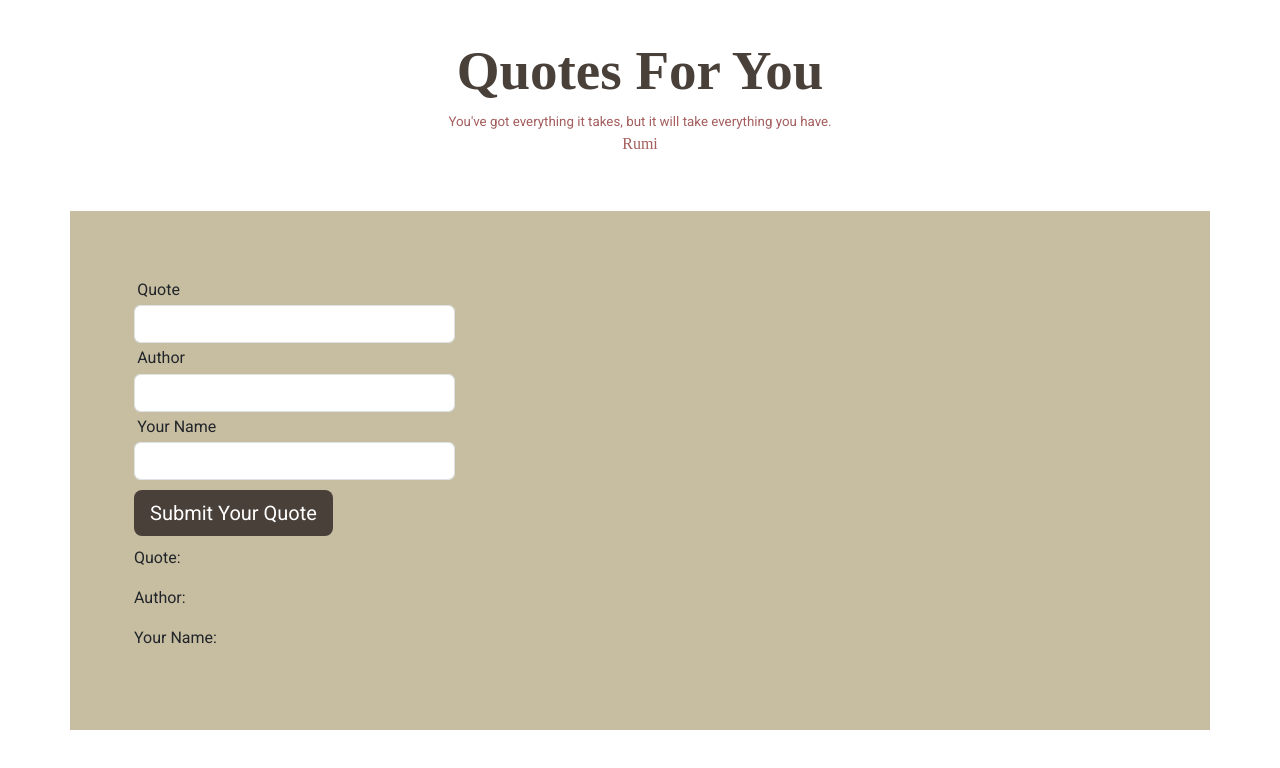
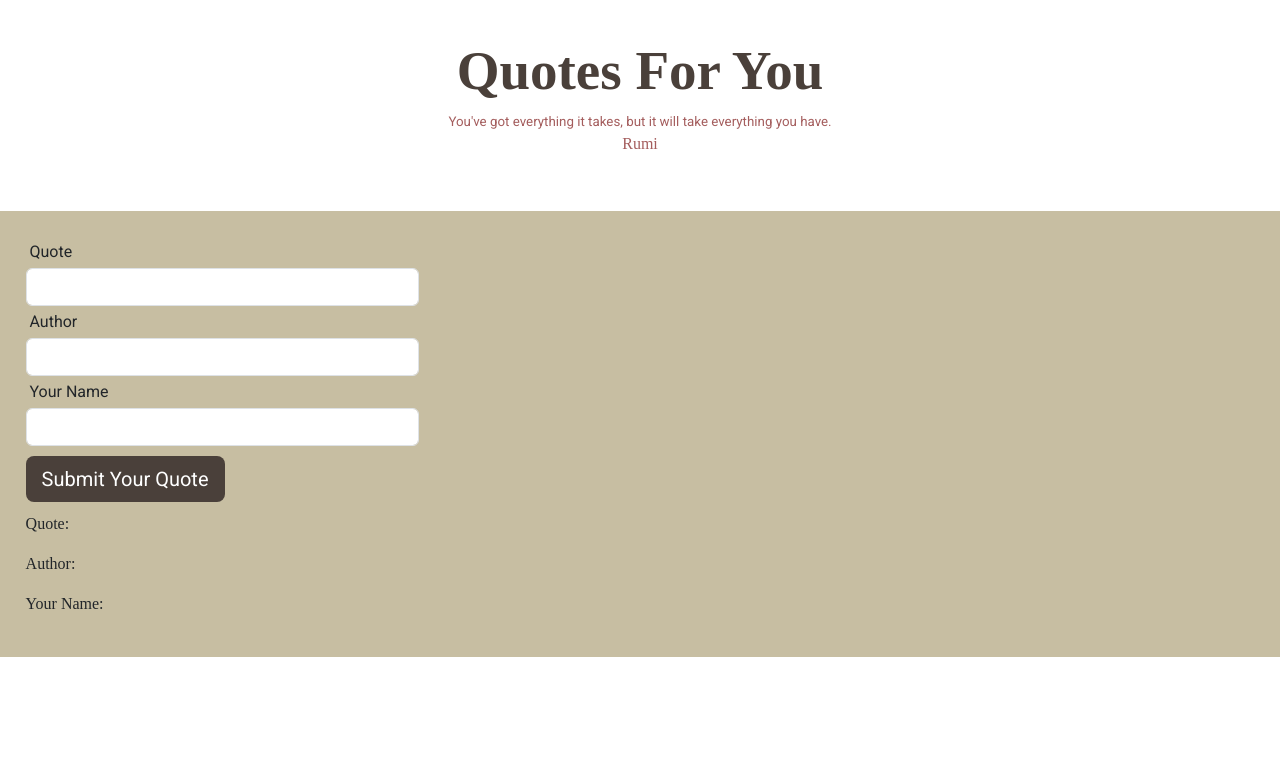
Before and after one commit to MwitaChacha/quotes-for-you, an Angular app: page / in a window 1280 px wide. Shown: the top 768 px of the page. Built offline with nearby package versions, Linux system fonts and the light colour scheme; a web font is replaced by a local one.

Commit message:
Adding UI tweaks

```diff
--- a/src/app/app.component.html
+++ b/src/app/app.component.html
@@ -1,5 +1,5 @@
 <app-header></app-header>
-<div class="container">
+<!-- <div class="container">
   <div class="row">
     <div class="col-lg-4 col-md-6 col-sm-12">
       <app-quote-form></app-quote-form>
@@ -8,4 +8,5 @@
 
     </div>
   </div>
-</div>
+</div> -->
+<app-quote-form></app-quote-form>
--- a/src/app/quote-form/quote-form.component.css
+++ b/src/app/quote-form/quote-form.component.css
@@ -21,3 +21,13 @@ label {
 .return-section {
     font-family: 'Roboto';
 }
+
+.return-text {
+    font-family: 'Playfair';
+
+}
+
+.container-fluid {
+    background-color: #C7BEA2;
+    padding: 2%;
+}
--- a/src/app/quote-form/quote-form.component.html
+++ b/src/app/quote-form/quote-form.component.html
@@ -1,5 +1,7 @@
-<div class="quote-section">
-<form #f="ngForm">
+<div class="container-fluid">
+  <div class="row">
+    <div class=" col-4 quote-section">
+      <form #f="ngForm" ngSubmit="onSubmit()">
         <label for="">Quote</label>
         <input class="form-control" name="quote" [(ngModel)]="quoteMessage" type="text" placeholder="">
         <label for="">Author</label>
@@ -8,10 +10,14 @@
         <input class="form-control" name="user" [(ngModel)]="quoteUser" type="text">
         <button class="btn btn-primary btn-lg">Submit Your Quote</button>
       </form>
+      <div class=" return-section">
+        <p class="return-text">Quote: <span>{{quoteMessage}}</span></p>
+        <p class="return-text">Author: <span>{{quoteAuthor}}</span></p>
+        <p class="return-text">Your Name: <span>{{quoteUser}}</span></p>
       </div>
+    </div>
+    <div class="col-8">
 
-<div class="return-section">
-    <p>Quote: <span>{{quoteMessage}}</span></p>
-    <p>Author: <span>{{quoteAuthor}}</span></p>
-    <p>Your Name: <span>{{quoteUser}}</span></p>
     </div>
+  </div>
+</div>
```
Lines whose indentation alone changed are shown as unchanged.
